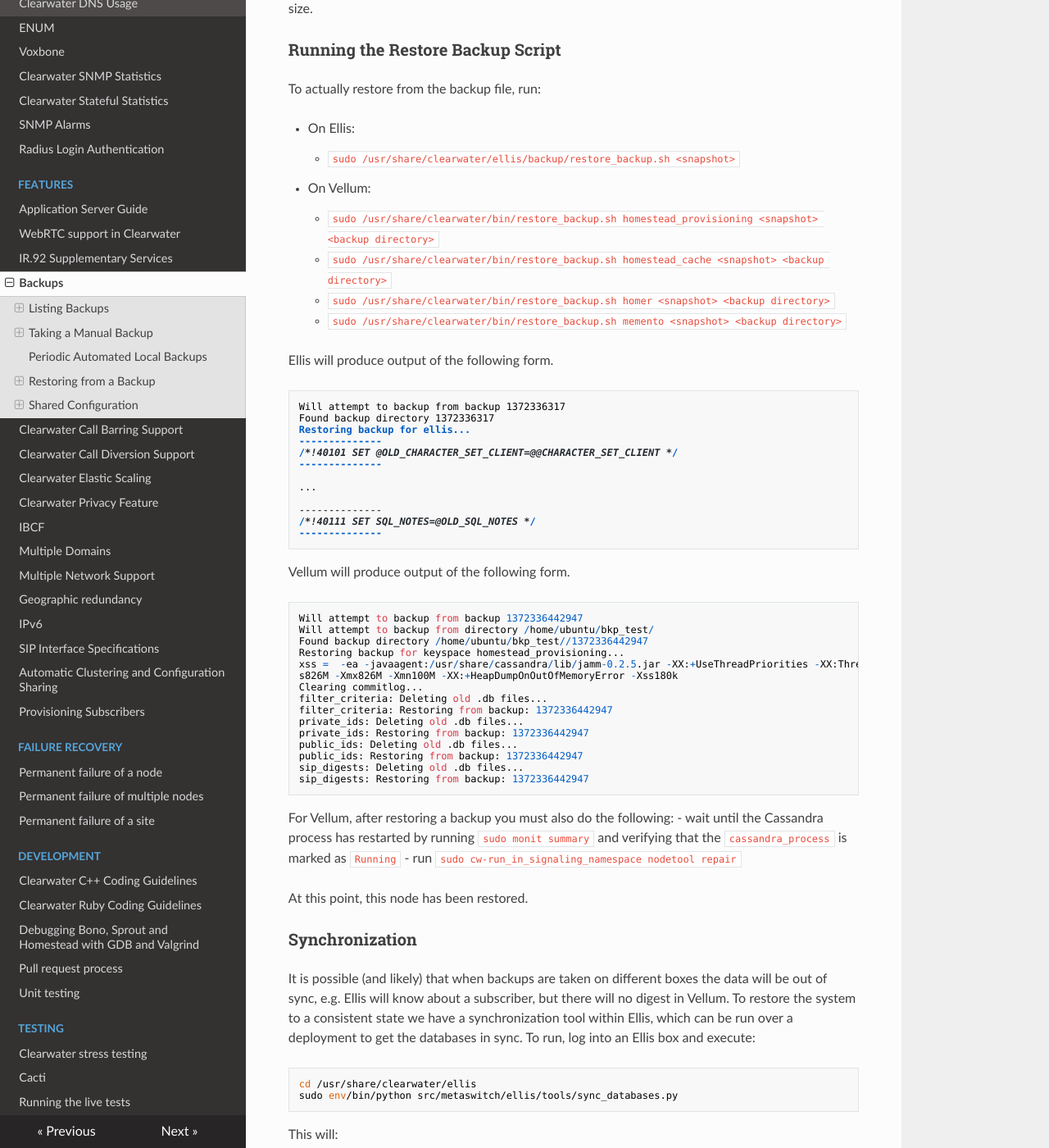
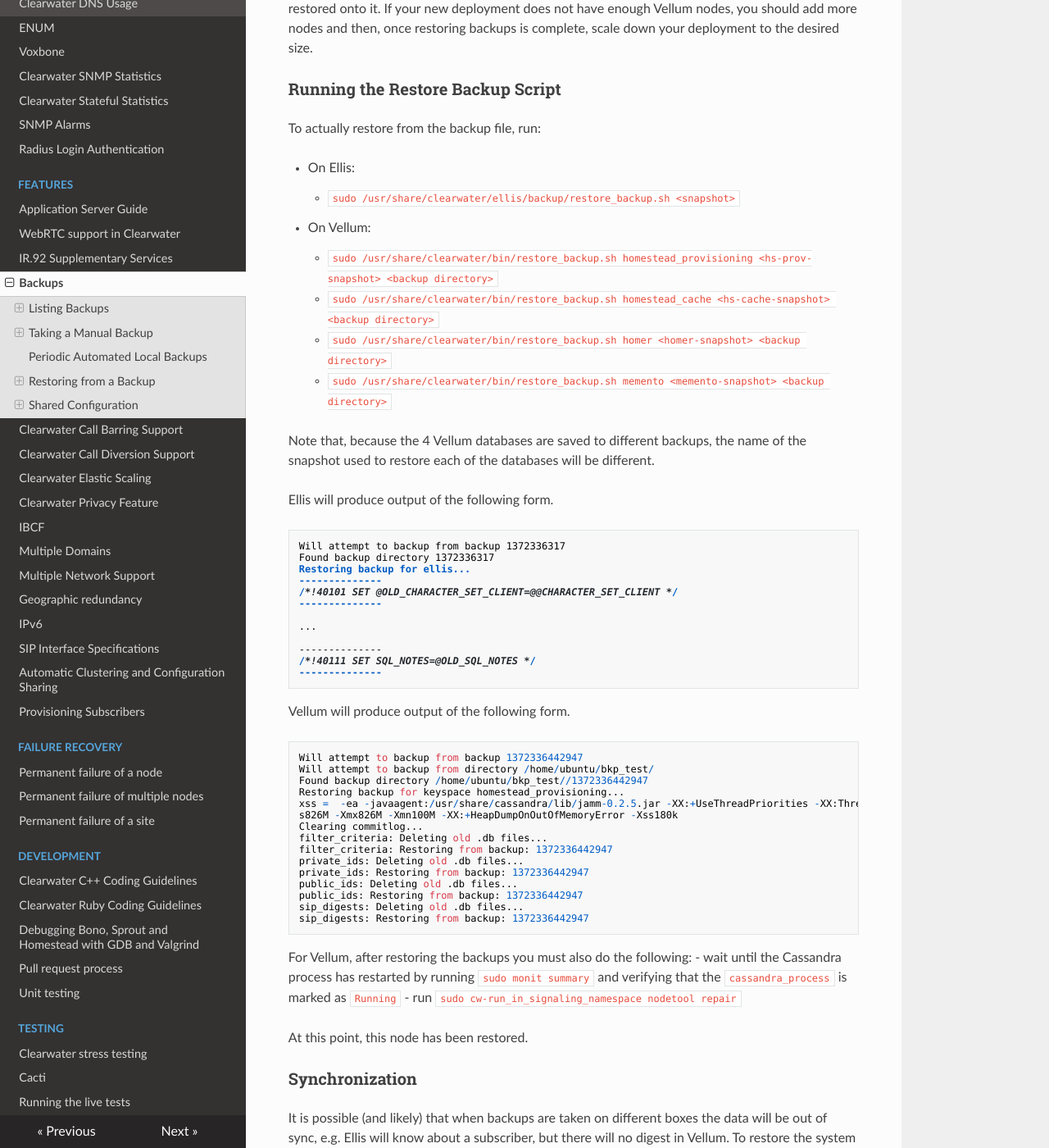
Before and after one commit to Metaswitch/clearwater-readthedocs, an MkDocs documentation site: the page built from docs/Backups.md, in a window 1280 px wide and 1400 px high, scrolled down 4440 px. Shown: the whole window at 82% size. Built offline with MkDocs 1.6.1, drawn with Linux system fonts in a browser that asks for light colours; nearby versions of some CDN libraries; old or Windows-style settings are respelled for this version of MkDocs; some of the changed text lies outside the part shown.

Commit message:
markups to Backups

````diff
--- a/docs/Backups.md
+++ b/docs/Backups.md
@@ -101,6 +101,8 @@ These each produces output of the following form, reporting the successfully-cre
     Requested snapshot for: homestead_provisioning
     Snapshot directory: 1372850637124
     Backups can be found at: /usr/share/clearwater/homestead/backup/backups/provisioning/
+
+Note that Each of the Vellum databases will produce a different snapshot in a different directory.
 
 The backups are only stored locally - the resulting backup for each command is stored in the listed directory. Make a note of the snapshot directory for each database - these will be referred to as `<snapshot>` below.
 
@@ -160,10 +162,12 @@ To actually restore from the backup file, run:
     *   `sudo /usr/share/clearwater/ellis/backup/restore_backup.sh <snapshot>`
 
 * On Vellum:
-    *   `sudo /usr/share/clearwater/bin/restore_backup.sh homestead_provisioning <snapshot> <backup directory>`
-    *   `sudo /usr/share/clearwater/bin/restore_backup.sh homestead_cache <snapshot> <backup directory>`
-    *   `sudo /usr/share/clearwater/bin/restore_backup.sh homer <snapshot> <backup directory>`
-    *   `sudo /usr/share/clearwater/bin/restore_backup.sh memento <snapshot> <backup directory>`
+    *   `sudo /usr/share/clearwater/bin/restore_backup.sh homestead_provisioning <hs-prov-snapshot> <backup directory>`
+    *   `sudo /usr/share/clearwater/bin/restore_backup.sh homestead_cache <hs-cache-snapshot> <backup directory>`
+    *   `sudo /usr/share/clearwater/bin/restore_backup.sh homer <homer-snapshot> <backup directory>`
+    *   `sudo /usr/share/clearwater/bin/restore_backup.sh memento <memento-snapshot> <backup directory>`
+
+Note that, because the 4 Vellum databases are saved to different backups, the name of the snapshot used to restore each of the databases will be different.
 
 Ellis will produce output of the following form.
 
@@ -198,7 +202,7 @@ Vellum will produce output of the following form.
     sip_digests: Deleting old .db files...
     sip_digests: Restoring from backup: 1372336442947
 
-For Vellum, after restoring a backup you must also do the following:
+For Vellum, after restoring the backups you must also do the following:
 - wait until the Cassandra process has restarted by running `sudo monit summary` and verifying that the `cassandra_process` is marked as `Running`
 - run `sudo cw-run_in_signaling_namespace nodetool repair`
 
@@ -242,10 +246,12 @@ To backup the shared configuration:
 *  Log onto one of the sprout nodes in the deployment.
 *  Copy the following files to somewhere else for safe keeping (e.g. another directory on the node, or another node entirely).
 
+    ```
     /etc/clearwater/shared_config
     /etc/clearwater/bgcf.json
     /etc/clearwater/enum.json
     /etc/clearwater/s-cscf.json
+    ```
 
 ### Restoring Configuration
 
````
Also changed, not shown: other parts of docs/Backups.md (+3 -3 lines).
